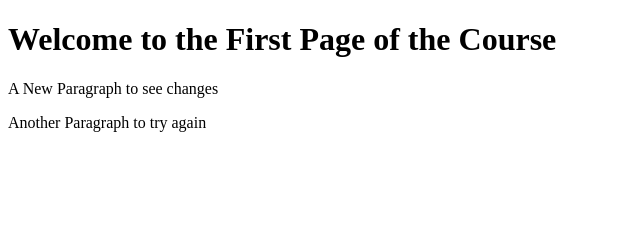
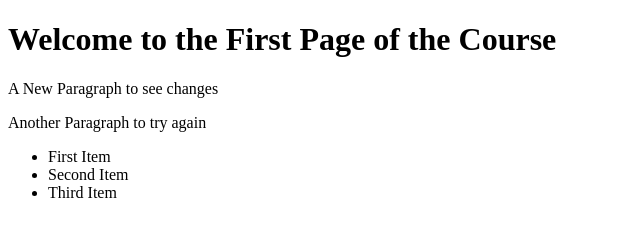
Before and after one commit to MahmoudEmara/Coursera-HTML, a plain HTML site: page index.html in a window 1280 px wide. Shown: the whole page, without its empty margins (0-640 px from the left). Drawn offline with Linux system fonts and the light colour scheme.

Commit message:
Thired Change in index file

```diff
--- a/index.html
+++ b/index.html
@@ -8,5 +8,10 @@
 <p>A New Paragraph to see changes</p>
 
 <p>Another Paragraph to try again</p>
+<ul>
+	<li>First Item</li>
+	<li>Second Item</li>
+	<li>Third Item</li>
+</ul>
 </body>
 </html>
```
